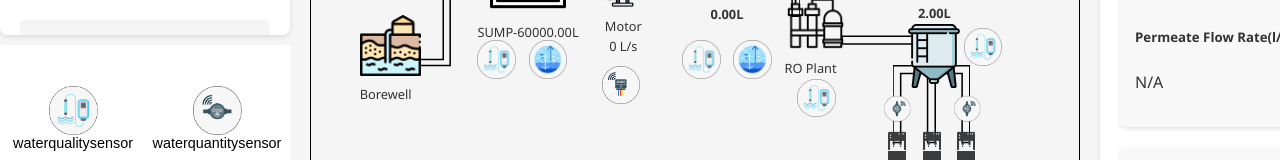
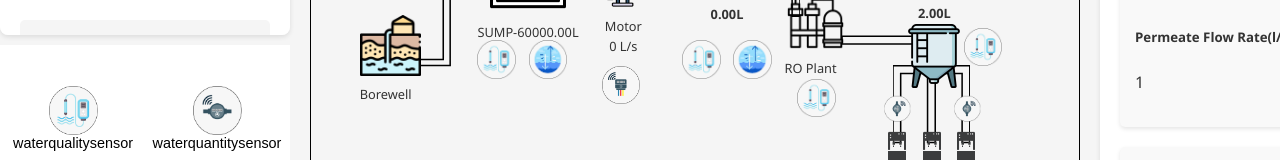
Before and after one commit to likhithkanigolla/zf-dt-frontend, a React (Create React App) app: page /simulation in a window 1280 px wide. Shown: the part 319-479 px from the top of the page. Built offline with nearby package versions, Linux system fonts and the light colour scheme.

Commit message:
Flowrate and reduction rate updated

```diff
--- a/src/pages/SimulationPage/SimulationPage.js
+++ b/src/pages/SimulationPage/SimulationPage.js
@@ -186,7 +186,8 @@ const SimulationPage = () => {
 
         // Calculate the effective flow rate into OHT
         updateLog(`Motor Flow Rate: ${flowrate}`);
-        const effectiveFlowRate = Math.max(flowrate - totalLeakageRate, 1);
+        const effectiveFlowRate = Math.max(flowrate - totalLeakageRate + (Math.random() - 0.5), 1);
+
         updateLog(`Effective Flow Rate: ${effectiveFlowRate}`);
         // console.log("Effective Flow Rate:", effectiveFlowRate); // Check the flow rate
 
@@ -204,10 +205,13 @@ const SimulationPage = () => {
           }
         }
         // console.log("Permate_Flow_here:",PermeateFlowRate)
+        const temp_permeate = PermeateFlowRate+ (Math.random() - 0.5);
+        setPermeateFlowRate(temp_permeate)
         updateLog("Permeate Flow Rate: "+PermeateFlowRate);
+
         // Pump water from OHT to RO Filter continuously
         if (waterInOHT > PermeateFlowRate && waterInROFilter < inputValues.ro_ohtCapacity) {
-          setWaterInOHT((prev) => Math.max(prev - PermeateFlowRate, 0));
+          setWaterInOHT((prev) => Math.max(prev - (PermeateFlowRate+(PermeateFlowRate*0.3)), 0)); // Tds Reduction rate is 70% so 30% water will be wasted.
           setWaterInROFilter(
             (prev) => prev + PermeateFlowRate
           ); // Increase water in RO Filter by permeate flow rate, converted from l/m2/hr to l/s
@@ -949,7 +953,7 @@ const SimulationPage = () => {
 
 
         {/* Right Section */}
-        <ResultContainer result={result} data={data} sensorValues={sensorValues}/>
+        <ResultContainer result={result} data={data} sensorValues={sensorValues} PermeateFlowRate={PermeateFlowRate}/>
 
       </div>
     </div>
--- a/src/pages/SimulationPage/components/ResultContainer.jsx
+++ b/src/pages/SimulationPage/components/ResultContainer.jsx
@@ -9,7 +9,7 @@ const ResultCard = ({ title, value }) => {
     );
   };
 
-const ResultContainer = ({ result, data, sensorValues }) => {
+const ResultContainer = ({ result, data, sensorValues,PermeateFlowRate }) => {
     return (
         <div style={{ flex: 1 }}>
             <div className="result-container">
@@ -21,7 +21,7 @@ const ResultContainer = ({ result, data, sensorValues }) => {
                     />
                     <ResultCard
                         title="Permeate Flow Rate(l/s)"
-                        value={result?.permeate_flow_rate ?? "N/A"}
+                        value={PermeateFlowRate ?? "N/A"}
                     />
                     <ResultCard
                         title="Final TDS Concentration After RO Tank(mg/L)"
```
